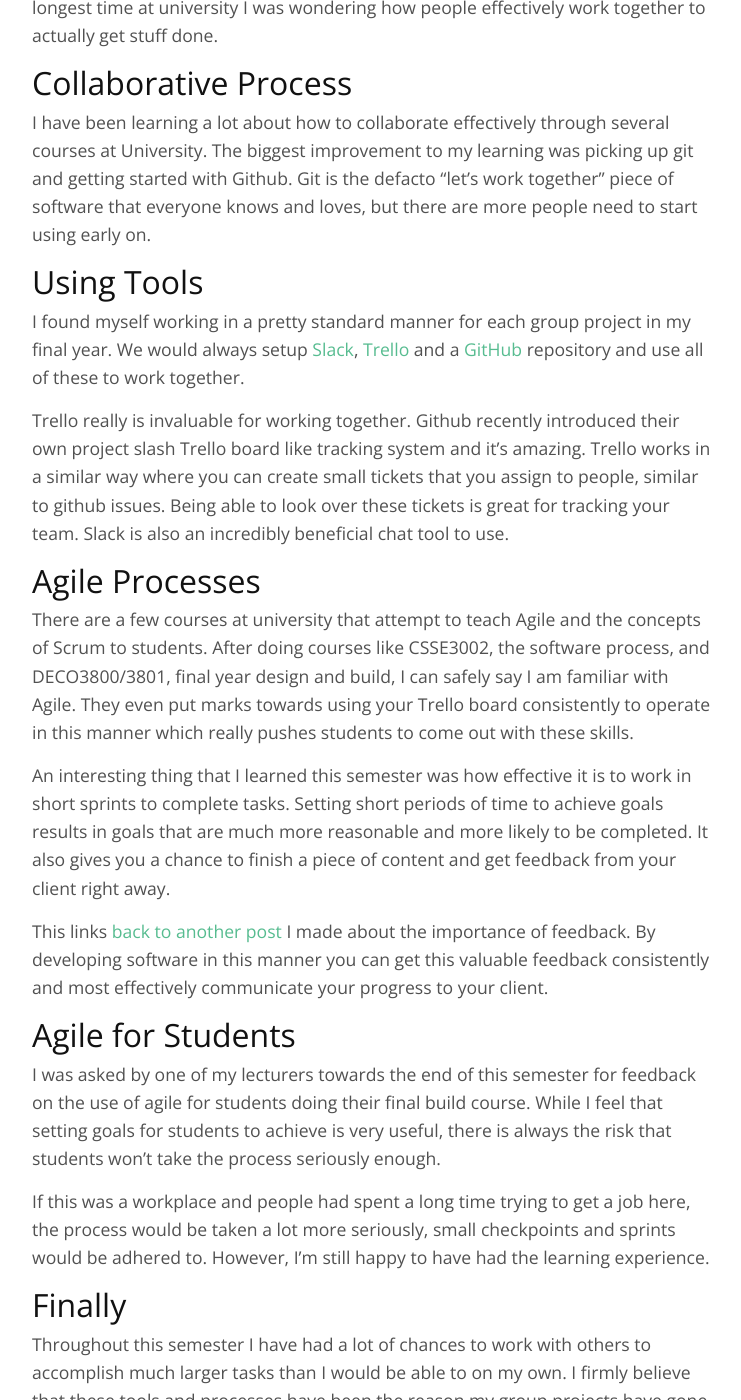
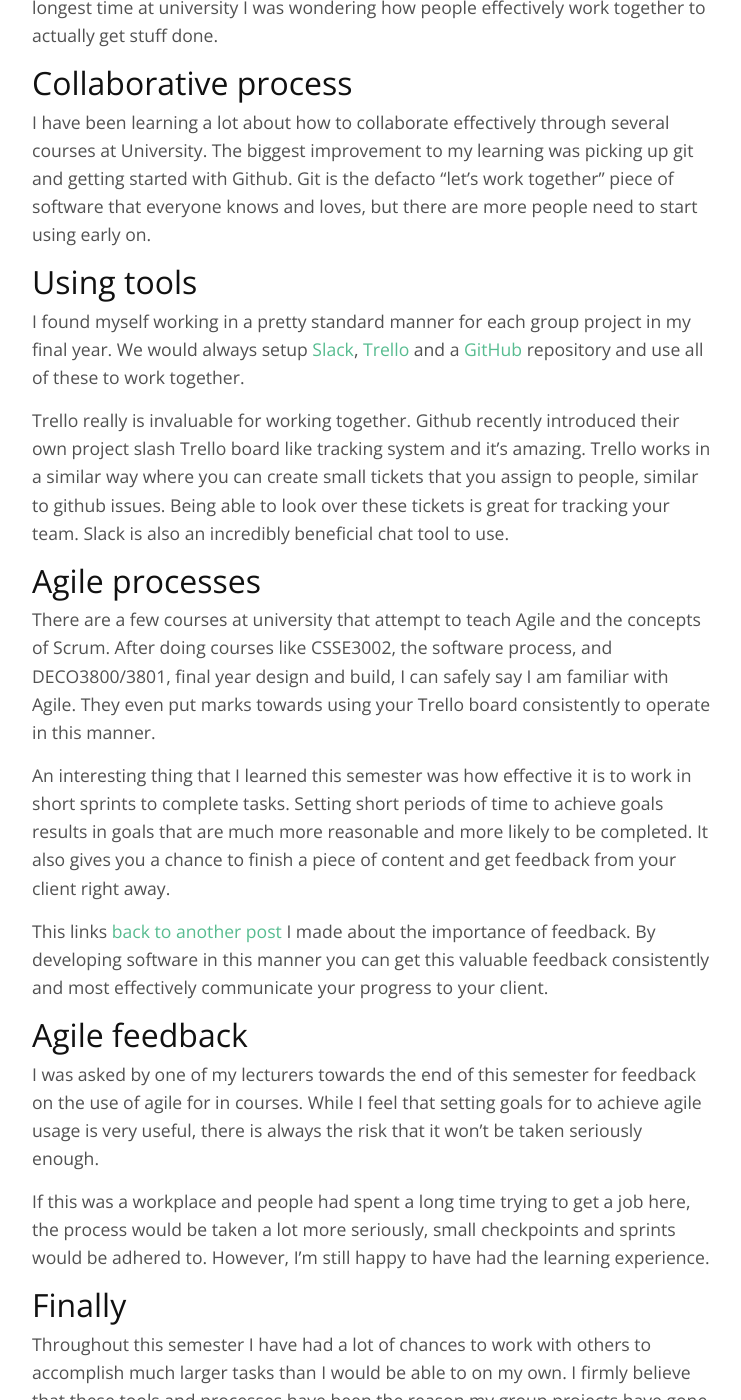
Before and after one commit to dayvidwhy/dayvidwhy.github.io, a Jekyll site: the page built from _posts/2016-11-2-software-process.markdown, in a window 1280 px wide and 1400 px high, scrolled down 671 px. Shown: the whole window, without its empty margins (268-1009 px from the left). Built offline with Jekyll 4.4.1, drawn with Linux system fonts in a browser that asks for light colours; some of the changed text lies outside the part shown.

Commit message:
Remove some older posts.

```diff
--- a/_pages/index.html
+++ b/_pages/index.html
@@ -14,7 +14,7 @@
         </div>
     </div>
     <div class="post-list">
-        {% for post in site.posts limit:4 %}
+        {% for post in site.posts limit:5 %}
         <article class="post-list-content" itemscope="itemscope" itemtype="http://schema.org/BlogPosting">
             <h2 itemprop="name">
                 <a class="post-link" href="{{ post.url | prepend: site.baseurl }}" itemprop="url">{{ post.title | escape }}</a>
--- a/_posts/2016-11-11-useful-web-skills.markdown
+++ b/_posts/2016-11-11-useful-web-skills.markdown
@@ -7,12 +7,12 @@
 ---
 A few people have asked me recently how I've managed to make heads or tails of the current state of the web, and how do you get to a point where this weird online world of development doesn't freak you out too much. Well quite a lot of it still confuses me, but it's definitely become easier.
 
-I also feel like I can weigh in on this topic after tutoring this past semester and can suggest a few things that would increase anyone's ability to make effective websites.
+I also feel like I can weigh in on this topic after teaching this past semester and can suggest a few things that would increase anyone's ability to make effective websites.
 
 # Build a Page from Scratch
 If there's one thing that really accelerated my understanding of, and ability to write for the web, was doing everything from scratch at least a few times. I reached a point where I became frustrated with how many different frameworks there were and the number of CSS templates out there were immense.
 
-I had noticed a lot of students would suggest the use of [bootstrap](https://getbootstrap.com/) right away for building pages, only to come to a halt later when some of the classes they used were not working the way they hoped. Often I would ask why they thought this class behaved this way and what CSS rules does it actually apply and they mostly weren't sure.
+I had noticed a lot of developers out there would suggest the use of [bootstrap](https://getbootstrap.com/) right away for building pages, only to come to a halt later when some of the classes they used were not working the way they hoped. Often I would ask why they thought this class behaved this way and what CSS rules does it actually apply and they mostly weren't sure.
 
 I still use frameworks from time to time but I always investigate the behaviour of predefined classes myself before using them and I even built my [own grid](https://dayvidwhy.github.io/daygrid/) to ensure I understood the concepts. Don't always just assume you know how some piece of CSS works, try out its various attributes or value ranges.
 
@@ -30,7 +30,7 @@
             </a>
         </h3>
         <p itemprop="description">
-            Something I’ve been struggling to understand is why some students dislike courses that attempt to teach the so...
+            Some description...
         </p>
         <a itemprop="url" href="http://blog.davidyoung.tech/software-process" class="blog-link">
             Read more..
--- a/_posts/2016-11-2-software-process.markdown
+++ b/_posts/2016-11-2-software-process.markdown
@@ -5,32 +5,32 @@
 categories: ['blog', 'software', 'process']
 permalink: software-process
 ---
-Something I have been struggling to understand is why some students dislike courses that attempt to teach the software process. Apparently these are considered a "waste of time". I would like to take a moment to give you reasons as to why this is important learning material.
+Something I have been struggling to understand is why some developers dislike courses that attempt to teach the software process. Apparently these are considered a "waste of time". I would like to take a moment to give you reasons as to why this is important learning material.
 
-# Working Together
+# Working together
 I have reached the end of my time at university and while I have learned so many things, the most important of these is how to work with others to build software. There are a number of courses that teach the basics of languages such as C, Java, Python, JavaScript and other web languages like PHP. I feel like I have come out with a good knowledge of each, but it is important to remember that these languages are really just the _tools_ we use to make great things.
 
 >Languages are the tools for building great things.
 
 Courses with a focus on teaching these tools are very important but, for the longest time at university I was wondering how people effectively work together to actually get stuff done.
 
-# Collaborative Process
+# Collaborative process
 I have been learning a lot about how to collaborate effectively through several courses at University. The biggest improvement to my learning was picking up git and getting started with Github. Git is the defacto "let's work together" piece of software that everyone knows and loves, but there are more people need to start using early on.
 
-# Using Tools
+# Using tools
 I found myself working in a pretty standard manner for each group project in my final year. We would always setup [Slack](http://slack.com), [Trello](http://trello.com) and a [GitHub](https://github.com) repository and use all of these to work together.
 
 Trello really is invaluable for working together. Github recently introduced their own project slash Trello board like tracking system and it's amazing. Trello works in a similar way where you can create small tickets that you assign to people, similar to github issues. Being able to look over these tickets is great for tracking your team. Slack is also an incredibly beneficial chat tool to use.
 
-# Agile Processes
-There are a few courses at university that attempt to teach Agile and the concepts of Scrum to students. After doing courses like CSSE3002, the software process, and DECO3800/3801, final year design and build, I can safely say I am familiar with Agile. They even put marks towards using your Trello board consistently to operate in this manner which really pushes students to come out with these skills.
+# Agile processes
+There are a few courses at university that attempt to teach Agile and the concepts of Scrum. After doing courses like CSSE3002, the software process, and DECO3800/3801, final year design and build, I can safely say I am familiar with Agile. They even put marks towards using your Trello board consistently to operate in this manner.
 
 An interesting thing that I learned this semester was how effective it is to work in short sprints to complete tasks. Setting short periods of time to achieve goals results in goals that are much more reasonable and more likely to be completed. It also gives you a chance to finish a piece of content and get feedback from your client right away.
 
 This links [back to another post](https://davidyoung.tech/getting-feedback) I made about the importance of feedback. By developing software in this manner you can get this valuable feedback consistently and most effectively communicate your progress to your client.
 
-# Agile for Students
-I was asked by one of my lecturers towards the end of this semester for feedback on the use of agile for students doing their final build course. While I feel that setting goals for students to achieve is very useful, there is always the risk that students won’t take the process seriously enough.
+# Agile feedback
+I was asked by one of my lecturers towards the end of this semester for feedback on the use of agile for in courses. While I feel that setting goals for to achieve agile usage is very useful, there is always the risk that it won’t be taken seriously enough.
 
 If this was a workplace and people had spent a long time trying to get a job here, the process would be taken a lot more seriously, small checkpoints and sprints would be adhered to. However, I'm still happy to have had the learning experience.
 
--- a/_posts/2016-12-14-loops-closures-and-ajax.markdown
+++ b/_posts/2016-12-14-loops-closures-and-ajax.markdown
@@ -5,7 +5,7 @@
 categories: blog closures ajax javascript
 permalink: loops-closures-and-ajax
 ---
-Scope in JavaScript is one of its more peculiar features that tends to trip up developers as they get started with the language. One issue that came up again and again while I was tutoring last semester was the issue of performing asynchronous callbacks in loops, and why things were acting funny.
+Scope in JavaScript is one of its more peculiar features that tends to trip up developers as they get started with the language. One issue that came up again and again while I was teaching last semester was the issue of performing asynchronous callbacks in loops, and why things were acting funny.
 
 # Strange syntax
 To be fair, this syntax does come across as strange, and even when I first saw it, I wasn't quite sure how it was solving the problem.
```
Also changed, not shown: _posts/2016-09-06-first-blog-post.markdown (deleted, +0 -20 lines), _posts/2016-10-06-easy-jquery-selectors.markdown (+5 -9 lines), _posts/2016-10-17-getting-feedback.markdown (deleted, +0 -39 lines), _posts/2016-12-08-asking-questions.markdown (deleted, +0 -23 lines).
